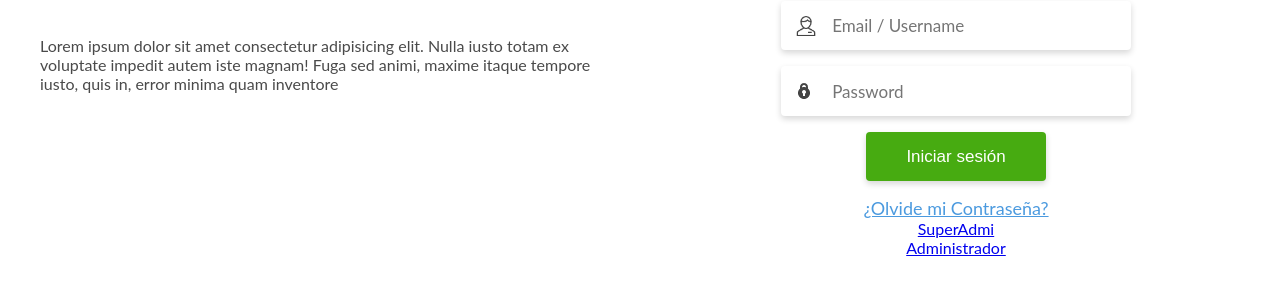
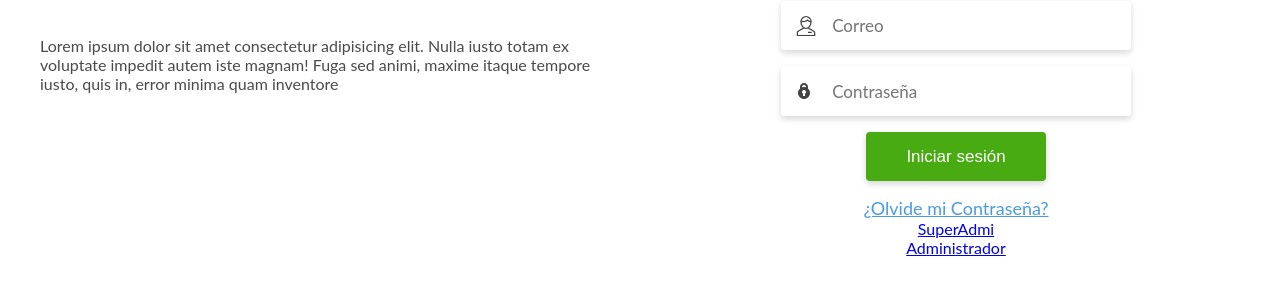
Before and after one commit to Montenegroac/equipo7, a plain HTML site: page index.html in a window 1280 px wide. Shown: the part 304-596 px from the top of the page. Drawn offline with Linux system fonts and the light colour scheme.

Commit message:
Ajuste de texto

```diff
--- a/index.html
+++ b/index.html
@@ -27,11 +27,11 @@
                 </div>
                 <form >
                     <div class="form-field">
-                        <input type="email" name="email" placeholder="Email / Username" required />
+                        <input type="email" name="email" placeholder="Correo" required />
                     </div>
 
                     <div class="form-field">
-                        <input type="password" name="password" placeholder="Password" required />
+                        <input type="password" name="password" placeholder="Contraseña" required />
                     </div>
 
                     <div class="form-field">
```
